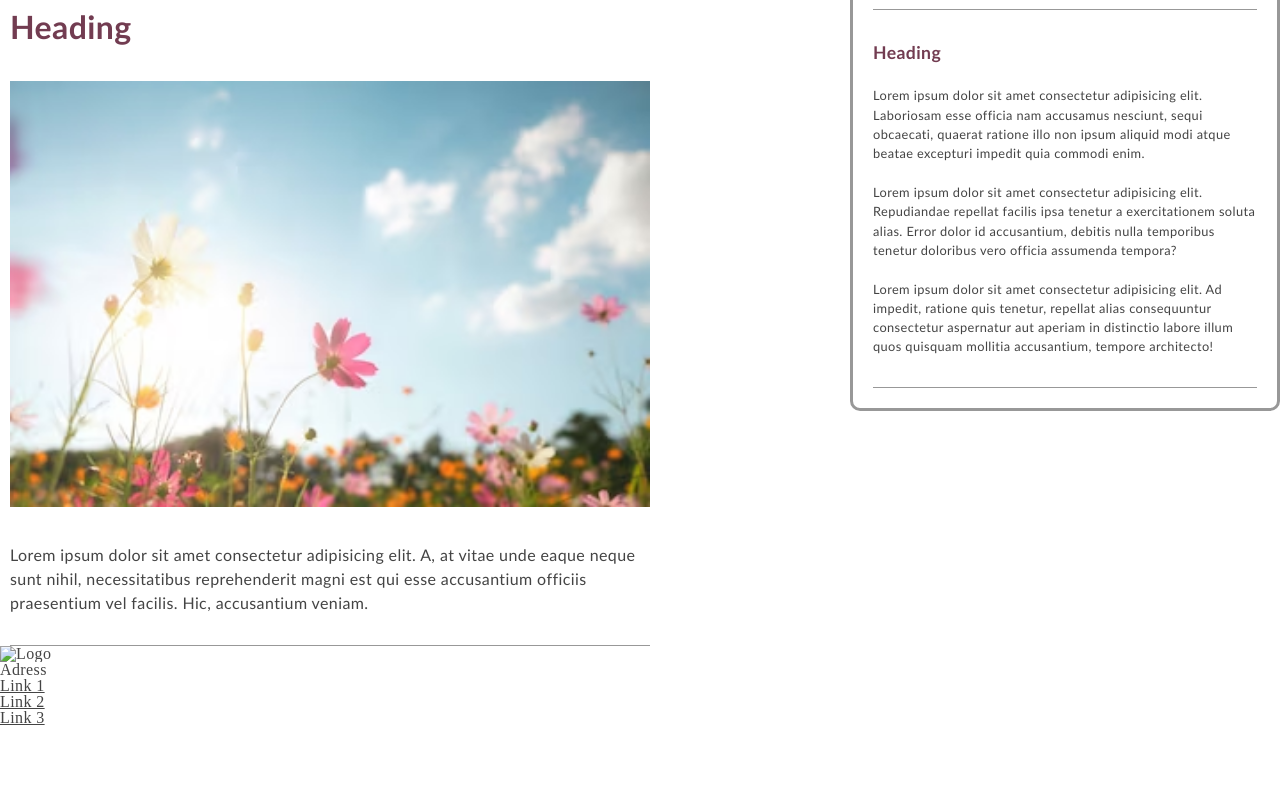
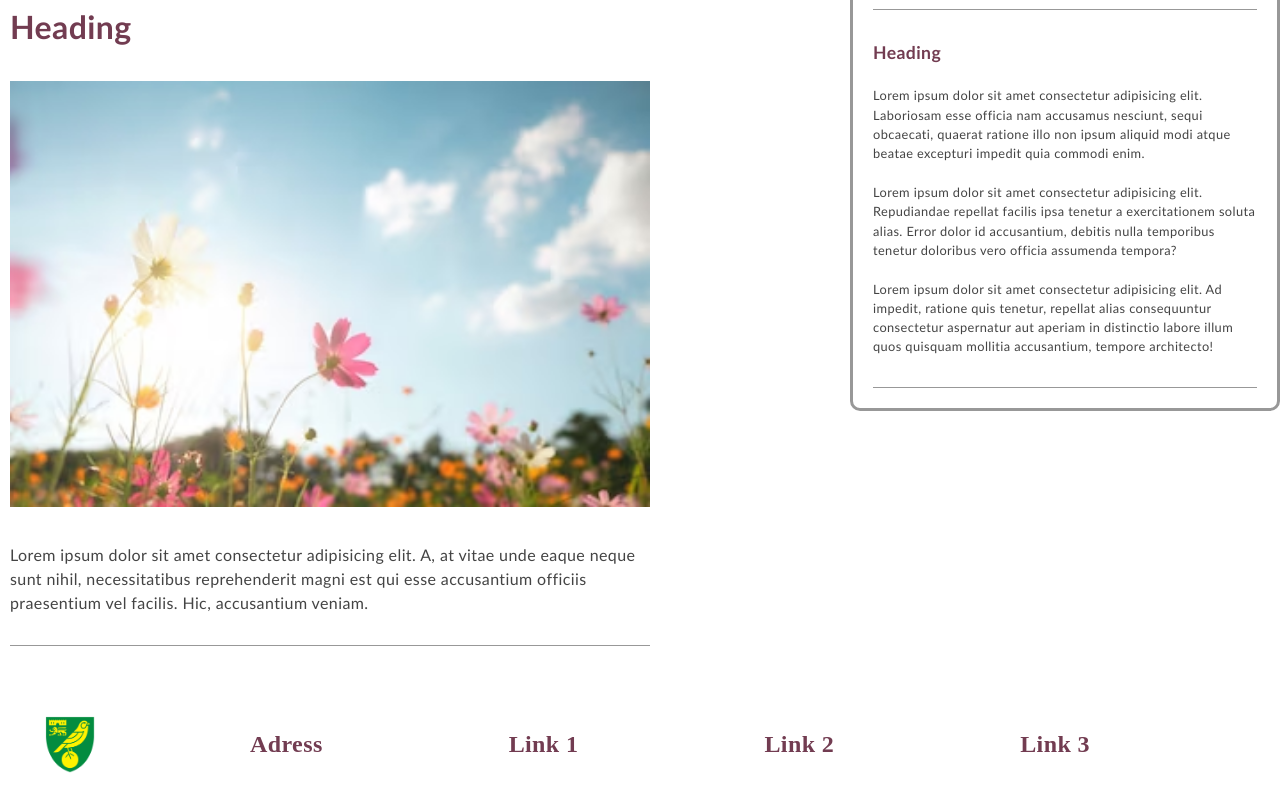
Before and after one commit to lesovikova/html_wireframe, a plain HTML site: page index.html in a window 1280 px wide. Shown: the part 888-1691 px from the top of the page. Before the commit the page ends 1614 px from the top, so only its background shows below. Drawn offline with Linux system fonts and the light colour scheme.

Commit message:
add wireframe pic for  reference, styled footer

```diff
--- a/index.html
+++ b/index.html
@@ -9,7 +9,7 @@
     <link rel="stylesheet" href="style.css">
   </head>
   <body>
-    <header>
+    <header class="header">
       <img src="img/logo.png" alt="Logo" class="header__logo"/>
       <nav class="header__navigation">
         <ul class="header__menu">
@@ -77,13 +77,13 @@
         </article>
       </aside>
     </main>
-    <footer>
-      <img src="" alt="Logo" />
-      <ul>
-        <li>Adress</li>
-        <li><a href="">Link 1</a></li>
-        <li><a href="">Link 2</a></li>
-        <li><a href="">Link 3</a></li>
+    <footer class="footer">
+      <img src="img/logo.png" alt="Logo" class="footer__logo" />
+      <ul class="footer__navigation">
+        <li class="footer__list-item">Adress</li>
+        <li class="footer__list-item"><a href="" class="footer__link">Link 1</a></li>
+        <li class="footer__list-item"><a href="" class="footer__link">Link 2</a></li>
+        <li class="footer__list-item"><a href="" class="footer__link">Link 3</a></li>
       </ul>
     </footer>
   </body>
--- a/reset.css
+++ b/reset.css
@@ -46,3 +46,7 @@ table {
 	border-collapse: collapse;
 	border-spacing: 0;
 }
+
+a {
+	text-decoration: none;
+}
--- a/style.css
+++ b/style.css
@@ -29,7 +29,9 @@ h3 {
     color: #723c51;
 }
 
-header {
+/* HEADER */
+
+.header {
     width: 100%;
     display: flex;
     margin-top: 10px;
@@ -56,6 +58,8 @@ header {
     font-size: 1.3rem;
 }
 
+/* MAIN SECTION */
+
 .section {
     border-bottom: 1px #989898 solid;
 }
@@ -81,7 +85,11 @@ main {
     display: flex;
     flex-wrap: wrap;
     justify-content: space-between;
+    margin-bottom: 50px;
 }
+
+/* ASIDE */
+
 .aside {
     width: 30%;
     align-self: center;
@@ -109,3 +117,33 @@ main {
     margin-top: 20px;
     margin-bottom: 20px;
 }
+
+/* FOOTER */
+
+.footer {
+    display: flex;
+    justify-content: flex-start;
+    padding: 20px 60px 30px 20px;
+}
+
+.footer__logo {
+    width: 100px;
+}
+
+.footer__navigation {
+    width: 70%;
+    margin: auto;
+    display: flex;
+    justify-content: space-between;
+    align-items: center;
+}
+
+.footer__list-item {
+    font-size: 1.5rem;
+    font-weight: 800;
+    color: #723c51;
+}
+
+.footer__link {
+    color: #723c51;
+}
```
Also changed, not shown: wireframe.png (added).
